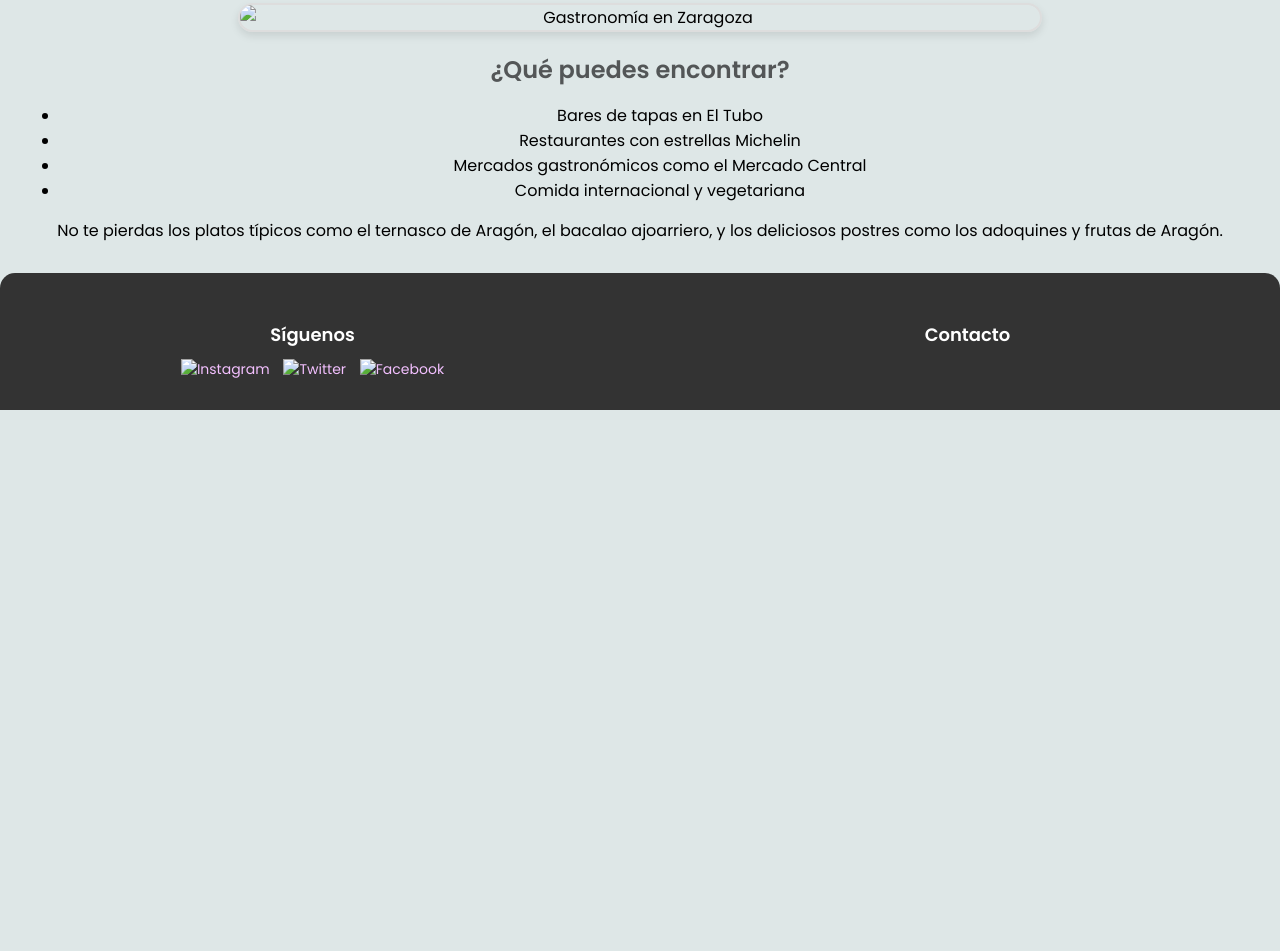
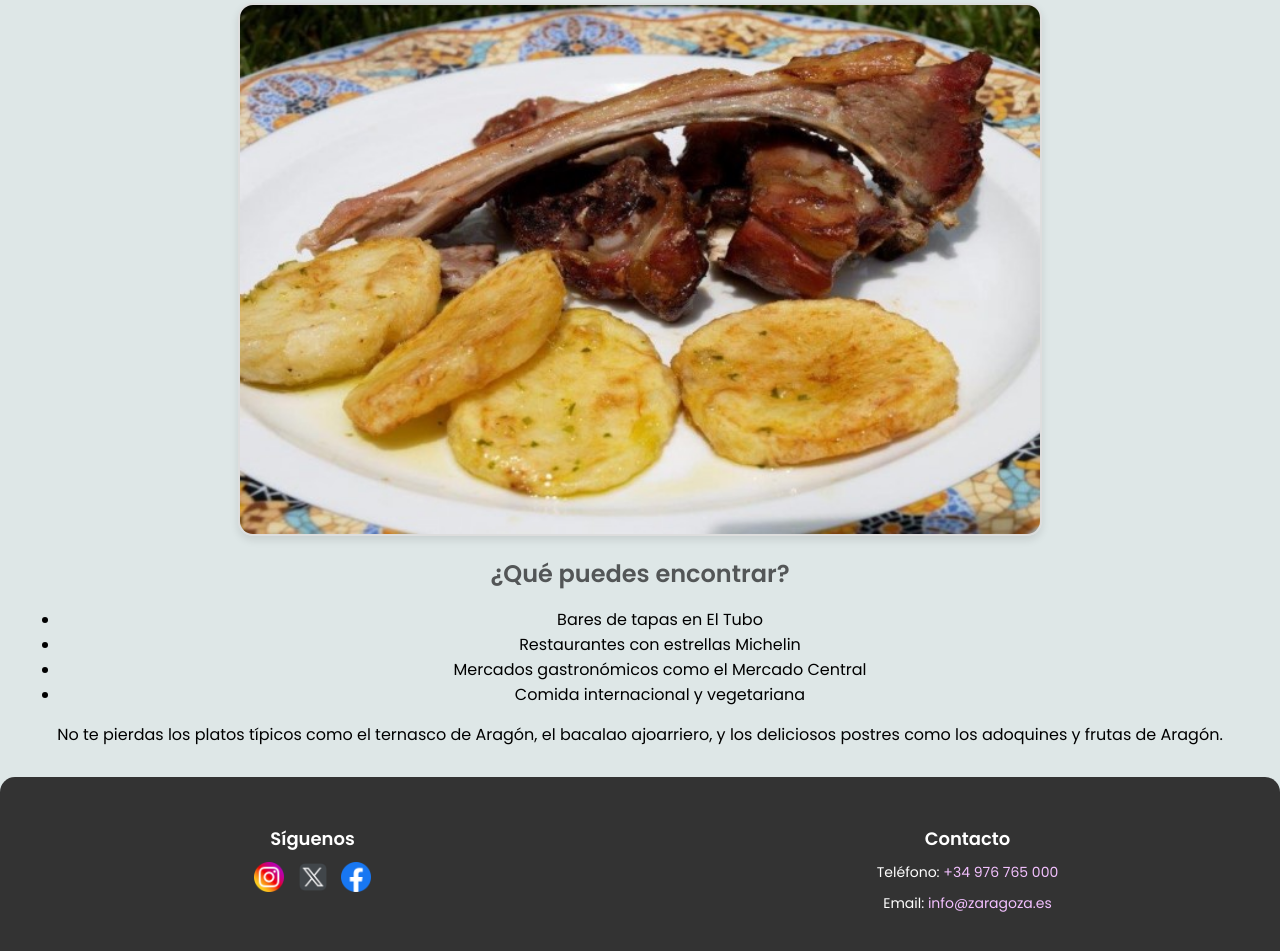
Before and after one commit to HDhugo123/ISLA_web, a plain HTML site: page navbar/restauracion.html in a window 1280 px wide. Shown: the part 165-1116 px from the top of the page. Before the commit the page ends 800 px from the top, so only its background shows below. Drawn offline with Linux system fonts and the light colour scheme.

Commit message:
Fotos arregladas

```diff
--- a/navbar/restauracion.html
+++ b/navbar/restauracion.html
@@ -36,7 +36,7 @@
                 alta cocina, esta ciudad tiene algo para todos los gustos. Descubre los mejores lugares para disfrutar
                 de la comida tradicional aragonesa y las nuevas tendencias culinarias.
             </p>
-            <img src="images/restauracion.jpg" alt="Gastronomía en Zaragoza" class="imagen-lugar">
+            <img src="../images/restauracion.jpg" alt="Gastronomía en Zaragoza" class="imagen-lugar">
             <article class="main-content">
                 <h2>¿Qué puedes encontrar?</h2>
                 <ul>
@@ -60,16 +60,27 @@
             <div class="footer-social">
                 <h3>Síguenos</h3>
                 <a href="https://www.instagram.com/zaragoza_es/" target="_blank" class="social-link">
-                    <img src="images/icono_insta.png" alt="Instagram">
+                    <img src="../images/icono_insta.png" alt="Instagram">
                 </a>
                 <a href="https://twitter.com/zaragoza_es" target="_blank" class="social-link">
-                    <img src="images/icono_twitter.png" alt="Twitter">
+                    <img src="../images/icono_twitter.png" alt="Twitter">
                 </a>
                 <a href="https://www.facebook.com/Zaragoza.es/" target="_blank" class="social-link">
-                    <img src="images/icono_facebook.png" alt="Facebook">
+                    <img src="../images/icono_facebook.png" alt="Facebook">
                 </a>
             </div>
 
             <!-- Información de contacto -->
             <div class="footer-contact">
-                <h3>Contacto</h3
+                <h3>Contacto</h3>
+                <p>Teléfono: <a href="tel:+34976765000">+34 976 765 000</a></p>
+                <p>Email: <a href="mailto:info@zaragoza.es">info@zaragoza.es</a></p>
+            </div>
+
+        </div>
+    </footer>
+
+    <script src="../script.js"></script>
+</body>
+
+</html>
```
Also changed, not shown: navbar/clubs.html (+2 -2 lines), navbar/historia.html (+1 -1 lines), navbar/transportes.html (+1 -1 lines), images/casademont_zaragoza.webp (added), images/historia.webp (added), images/real_zaragoza.webp (added), images/restauracion.jpg (added), images/transportes.webp (added).
